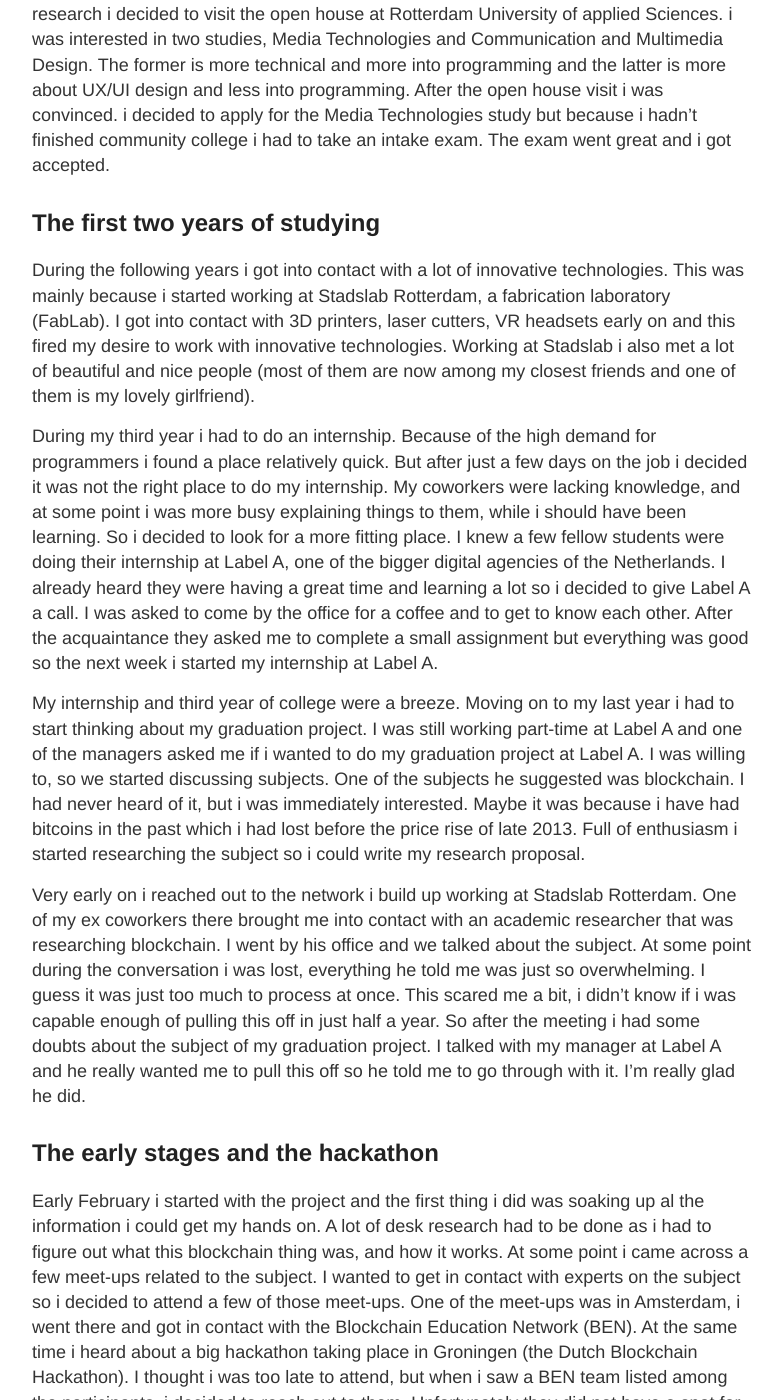
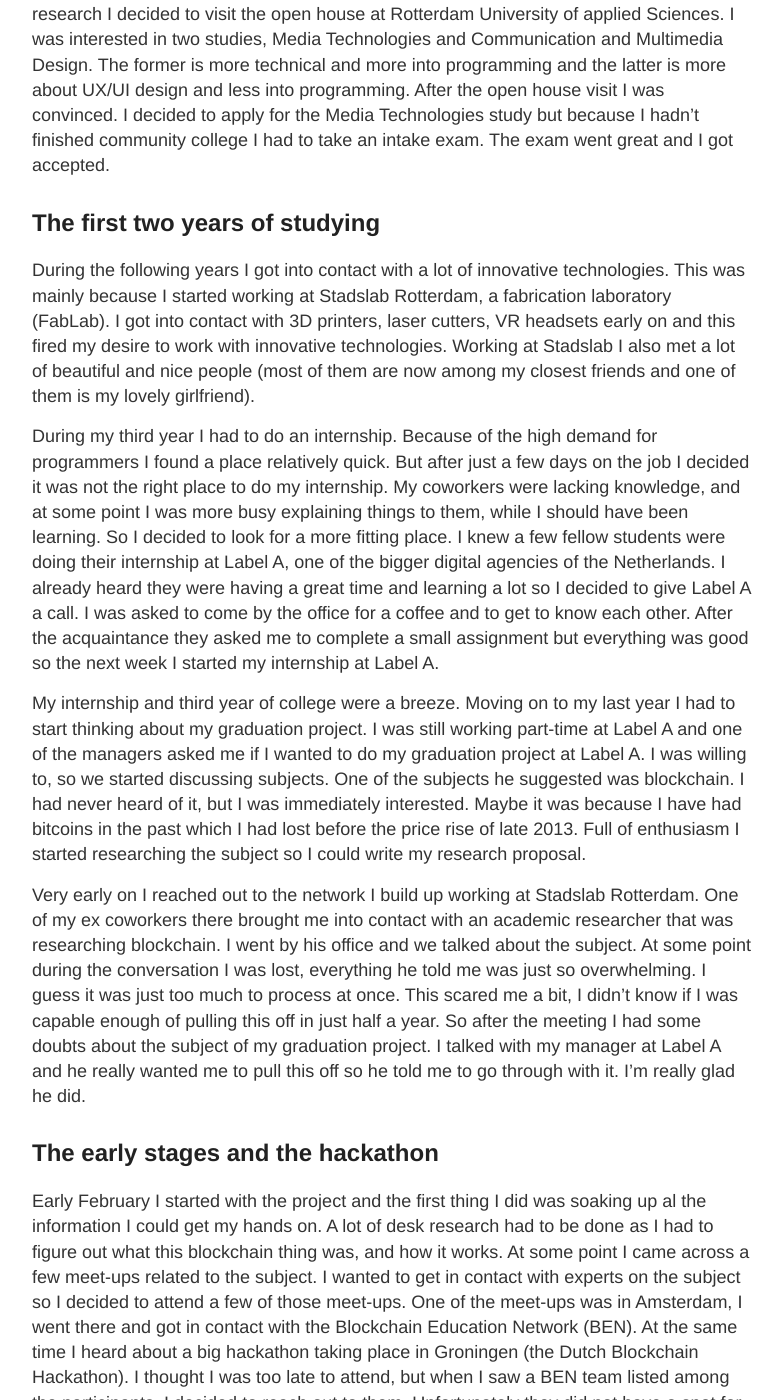
Before and after one commit to marcovannoord/robindboer.github.io, a Jekyll site: the page built from _posts/2017-05-18-how-i-got-into-blockchain.markdown, in a window 1280 px wide and 1400 px high, scrolled down 632 px. Shown: the whole window, without its empty margins (248-1030 px from the left). Built offline with Jekyll 4.4.1, drawn with Linux system fonts in a browser that asks for light colours; some of the changed text lies outside the part shown.

Commit message:
capitalize all i's

```diff
--- a/_posts/2017-05-18-how-i-got-into-blockchain.markdown
+++ b/_posts/2017-05-18-how-i-got-into-blockchain.markdown
@@ -1,27 +1,27 @@
 ---
 layout: post
-title:  "How i got into blockchain"
+title:  "How I got into blockchain"
 date:   2017-05-19 11:00:00 +0200
 categories:
 ---
 ## Finding my way
-Around late 2012, early 2013 i was working at a shipping company in the port of Rotterdam. i was tasked with a variety of administrative procedures to get shipments from a to b. When i started that job, it was really exiting. i learned a lot about logistics and the administration behind it. After almost 1,5 years of working there, things started to become less interesting, i didn't go to work with the same enthusiasm as i did in the beginning. And it was around that time i started thinking about my future. There was one question i kept asking myself 'Where do i see myself in 10 years?' and the answer was never 'Working at a shipping company'.
+Around late 2012, early 2013 I was working at a shipping company in the port of Rotterdam. I was tasked with a variety of administrative procedures to get shipments from a to b. When I started that job, it was really exiting. I learned a lot about logistics and the administration behind it. After almost 1,5 years of working there, things started to become less interesting, I didn't go to work with the same enthusiasm as I did in the beginning. And it was around that time I started thinking about my future. There was one question I kept asking myself 'Where do I see myself in 10 years?' and the answer was never 'Working at a shipping company'.
 
-At around April or May i decided i wanted to try getting a bachelor's degree, so i started looking at different studies. My first choice was applied psychology, but that study was only available in the most crowded and expensive city of the Netherlands (Amsterdam), so i decided to keep on looking. i always had a interest in computer technology, in fact i already attended community college in that direction but never finished it. After some research i decided to visit the open house at Rotterdam University of applied Sciences. i was interested in two studies, Media Technologies and Communication and Multimedia Design. The former is more technical and more into programming and the latter is more about UX/UI design and less into programming. After the open house visit i was convinced. i decided to apply for the Media Technologies study but because i hadn't finished community college i had to take an intake exam. The exam went great and i got accepted.
+At around April or May I decided I wanted to try getting a bachelor's degree, so I started looking at different studies. My first choice was applied psychology, but that study was only available in the most crowded and expensive city of the Netherlands (Amsterdam), so I decided to keep on looking. I always had a interest in computer technology, in fact I already attended community college in that direction but never finished it. After some research I decided to visit the open house at Rotterdam University of applied Sciences. I was interested in two studies, Media Technologies and Communication and Multimedia Design. The former is more technical and more into programming and the latter is more about UX/UI design and less into programming. After the open house visit I was convinced. I decided to apply for the Media Technologies study but because I hadn't finished community college I had to take an intake exam. The exam went great and I got accepted.
 
 ## The first two years of studying
-During the following years i got into contact with a lot of innovative technologies. This was mainly because i started working at Stadslab Rotterdam, a fabrication laboratory (FabLab). I got into contact with 3D printers, laser cutters, VR headsets early on and this fired my desire to work with innovative technologies. Working at Stadslab i also met a lot of beautiful and nice people (most of them are now among my closest friends and one of them is my lovely girlfriend).
+During the following years I got into contact with a lot of innovative technologies. This was mainly because I started working at Stadslab Rotterdam, a fabrication laboratory (FabLab). I got into contact with 3D printers, laser cutters, VR headsets early on and this fired my desire to work with innovative technologies. Working at Stadslab I also met a lot of beautiful and nice people (most of them are now among my closest friends and one of them is my lovely girlfriend).
 
-During my third year i had to do an internship. Because of the high demand for programmers i found a place relatively quick. But after just a few days on the job i decided it was not the right place to do my internship. My coworkers were lacking knowledge, and at some point i was more busy explaining things to them, while i should have been learning. So i decided to look for a more fitting place. I knew a few fellow students were doing their internship at Label A, one of the bigger digital agencies of the Netherlands. I already heard they were having a great time and learning a lot so i decided to give Label A a call. I was asked to come by the office for a coffee and to get to know each other. After the acquaintance they asked me to complete a small assignment but everything was good so the next week i started my internship at Label A.
+During my third year I had to do an internship. Because of the high demand for programmers I found a place relatively quick. But after just a few days on the job I decided it was not the right place to do my internship. My coworkers were lacking knowledge, and at some point I was more busy explaining things to them, while I should have been learning. So I decided to look for a more fitting place. I knew a few fellow students were doing their internship at Label A, one of the bigger digital agencies of the Netherlands. I already heard they were having a great time and learning a lot so I decided to give Label A a call. I was asked to come by the office for a coffee and to get to know each other. After the acquaintance they asked me to complete a small assignment but everything was good so the next week I started my internship at Label A.
 
-My internship and third year of college were a breeze. Moving on to my last year i had to start thinking about my graduation project. I was still working part-time at Label A and one of the managers asked me if i wanted to do my graduation project at Label A. I was willing to, so we started discussing subjects. One of the subjects he suggested was blockchain. I had never heard of it, but i was immediately interested. Maybe it was because i have had bitcoins in the past which i had lost before the price rise of late 2013. Full of enthusiasm i started researching the subject so i could write my research proposal.
+My internship and third year of college were a breeze. Moving on to my last year I had to start thinking about my graduation project. I was still working part-time at Label A and one of the managers asked me if I wanted to do my graduation project at Label A. I was willing to, so we started discussing subjects. One of the subjects he suggested was blockchain. I had never heard of it, but I was immediately interested. Maybe it was because I have had bitcoins in the past which I had lost before the price rise of late 2013. Full of enthusiasm I started researching the subject so I could write my research proposal.
 
-Very early on i reached out to the network i build up working at Stadslab Rotterdam. One of my ex coworkers there brought me into contact with an academic researcher that was researching blockchain. I went by his office and we talked about the subject. At some point during the conversation i was lost, everything he told me was just so overwhelming. I guess it was just too much to process at once. This scared me a bit, i didn't know if i was capable enough of pulling this off in just half a year. So after the meeting i had some doubts about the subject of my graduation project. I talked with my manager at Label A and he really wanted me to pull this off so he told me to go through with it. I'm really glad he did.
+Very early on I reached out to the network I build up working at Stadslab Rotterdam. One of my ex coworkers there brought me into contact with an academic researcher that was researching blockchain. I went by his office and we talked about the subject. At some point during the conversation I was lost, everything he told me was just so overwhelming. I guess it was just too much to process at once. This scared me a bit, I didn't know if I was capable enough of pulling this off in just half a year. So after the meeting I had some doubts about the subject of my graduation project. I talked with my manager at Label A and he really wanted me to pull this off so he told me to go through with it. I'm really glad he did.
 
 ## The early stages and the hackathon
-Early February i started with the project and the first thing i did was soaking up al the information i could get my hands on. A lot of desk research had to be done as i had to figure out what this blockchain thing was, and how it works. At some point i came across a few meet-ups related to the subject. I wanted to get in contact with experts on the subject so i decided to attend a few of those meet-ups. One of the meet-ups was in Amsterdam, i went there and got in contact with the Blockchain Education Network (BEN). At the same time i heard about a big hackathon taking place in Groningen (the Dutch Blockchain Hackathon). I thought i was too late to attend, but when i saw a BEN team listed among the participants, i decided to reach out to them. Unfortunately they did not have a spot for me in the first place. But one day before the event i got contacted by one of the BEN team members. Someone cancelled and if i was still willing to, i could join them. It was very last minute but nonetheless i decided to go. The opportunity to be in contact with blockchain experts for three full days was to much to miss out on.
+Early February I started with the project and the first thing I did was soaking up al the information I could get my hands on. A lot of desk research had to be done as I had to figure out what this blockchain thing was, and how it works. At some point I came across a few meet-ups related to the subject. I wanted to get in contact with experts on the subject so I decided to attend a few of those meet-ups. One of the meet-ups was in Amsterdam, I went there and got in contact with the Blockchain Education Network (BEN). At the same time I heard about a big hackathon taking place in Groningen (the Dutch Blockchain Hackathon). I thought I was too late to attend, but when I saw a BEN team listed among the participants, I decided to reach out to them. Unfortunately they did not have a spot for me in the first place. But one day before the event I got contacted by one of the BEN team members. Someone cancelled and if I was still willing to, I could join them. It was very last minute but nonetheless I decided to go. The opportunity to be in contact with blockchain experts for three full days was to much to miss out on.
 
-So the next day i didn't go to the office but instead i took the train to Groningen to attend the hackathon. At that point i couldn't have guessed what this weekend would bring me. The event was great, everything was taken care of. During the weekend i got in contact with a lot of people, and i learned something from almost every single one of them. There were also some prizes to be won that weekend. My team was participating in the future of pensions track, so our job was to envision the future of pensions using blockchain. The whole weekend we worked our asses of to build a solution. In the end we ended up winning the hackathon, which was totally unexpected. The prize consisted of a trip to pitch our concept at Consensys in New York, Money and the best part, a full half year incubator at one of the sponsors to work on our prototype and business case.
+So the next day I didn't go to the office but instead I took the train to Groningen to attend the hackathon. At that point I couldn't have guessed what this weekend would bring me. The event was great, everything was taken care of. During the weekend I got in contact with a lot of people, and I learned something from almost every single one of them. There were also some prizes to be won that weekend. My team was participating in the future of pensions track, so our job was to envision the future of pensions using blockchain. The whole weekend we worked our asses of to build a solution. In the end we ended up winning the hackathon, which was totally unexpected. The prize consisted of a trip to pitch our concept at Consensys in New York, Money and the best part, a full half year incubator at one of the sponsors to work on our prototype and business case.
 
 ## Whats next?
-So thats how i got in contact with blockchain and bitcoin. The hackathon was really a major boost to my graduation project and knowledge about the subject. Since the hackathon a lot of things have happened but maybe i'll cover those in another post. Currently i'm finishing up my graduation project and i hope to do something related to blockchain after i graduate.
+So thats how I got in contact with blockchain and bitcoin. The hackathon was really a major boost to my graduation project and knowledge about the subject. Since the hackathon a lot of things have happened but maybe i'll cover those in another post. Currently i'm finishing up my graduation project and I hope to do something related to blockchain after I graduate.
```
